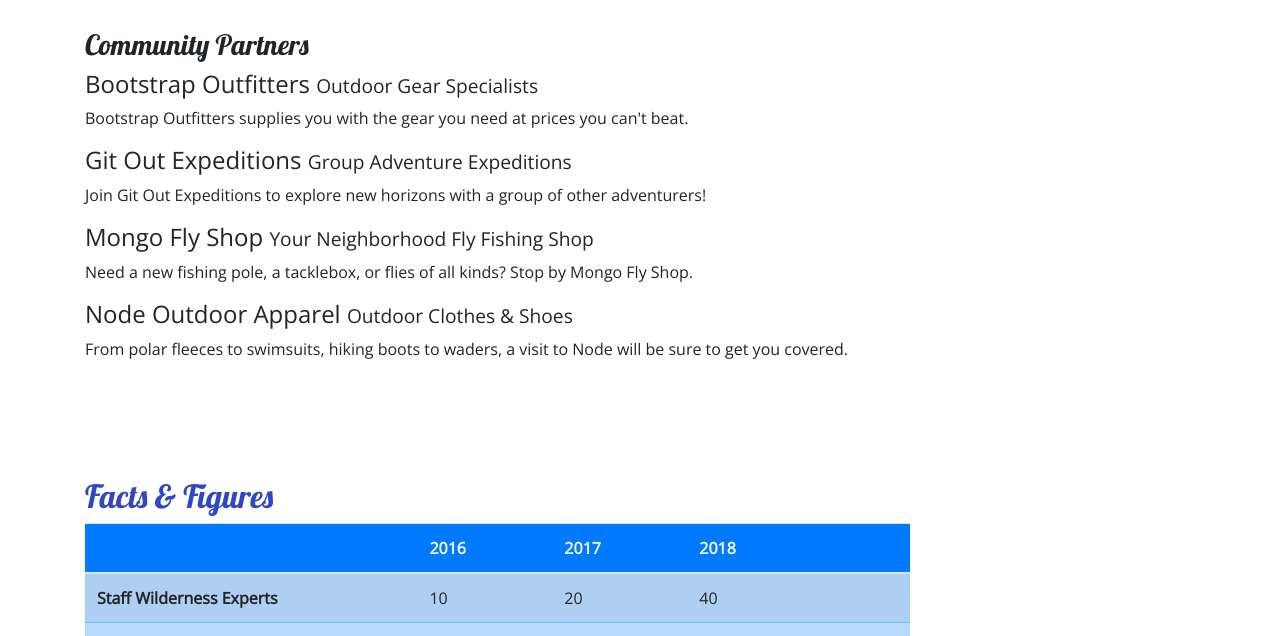
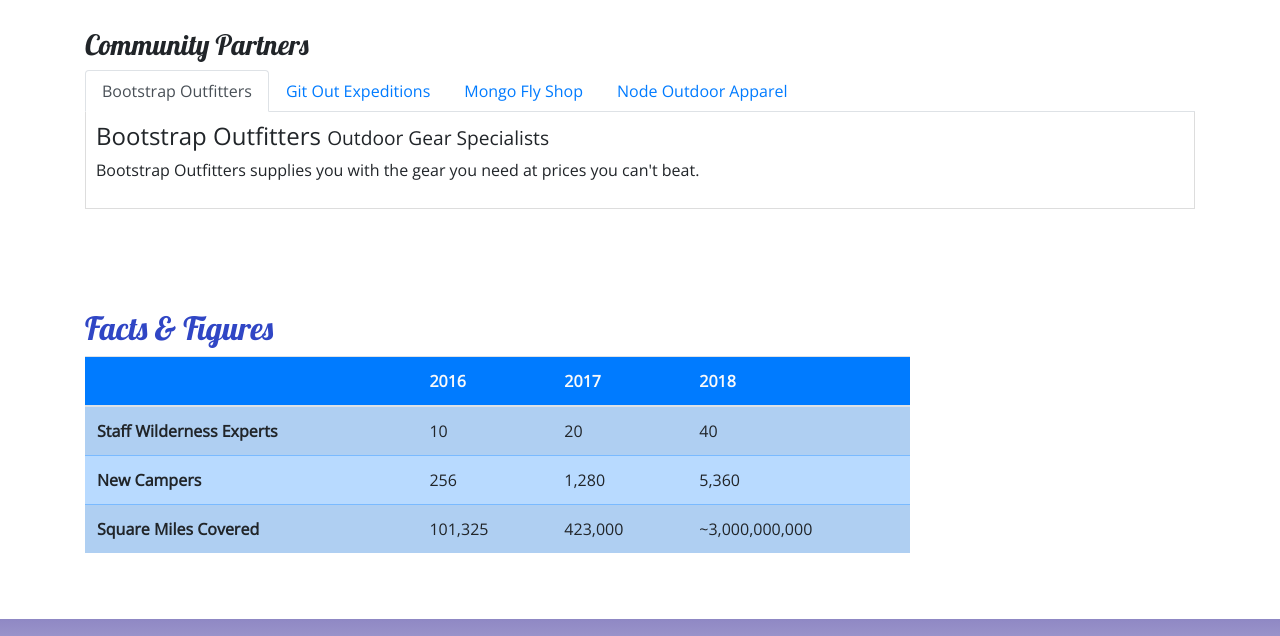
Before and after one commit to ttewabe/index.html, a website: page aboutus.html in a window 1280 px wide. Shown: the part 890-1526 px from the top of the page. Drawn offline with nearby package versions, Linux system fonts and the light colour scheme.

Commit message:
nav & Tabs

```diff
--- a/aboutus.html
+++ b/aboutus.html
@@ -99,14 +99,30 @@
          <div class="row row-content">
              <div class="col">
                  <h3>Community Partners</h3>
-                <h4>Bootstrap Outfitters <small>Outdoor Gear Specialists</small></h4>
-                 <p class=" d-none d-sm-block">Bootstrap Outfitters supplies you with the gear you need at prices you can't beat.</p>
-                <h4>Git Out Expeditions <small>Group Adventure Expeditions</small></h4>
-                <p class=" d-none d-sm-block">Join Git Out Expeditions to explore new horizons with a group of other adventurers!</p>
-                <h4>Mongo Fly Shop <small>Your Neighborhood Fly Fishing Shop</small></h4>
-                 <p class=" d-none d-sm-block">Need a new fishing pole, a tacklebox, or flies of all kinds? Stop by Mongo Fly Shop.</p>
-                <h4>Node Outdoor Apparel <small>Outdoor Clothes & Shoes</small></h4>
-                <p class=" d-none d-sm-block">From polar fleeces to swimsuits, hiking boots to waders, a visit to Node will be sure to get you covered.</p>
+                 <ul class="nav nav-tabs">
+                     <li class="nav-item"><a class="nav-link active" href="#bootstrap" role="tab" data-toggle="tab">Bootstrap Outfitters</a></li>
+                     <li class="nav-item"><a class="nav-link" href="#git" role="tab" data-toggle="tab">Git Out Expeditions</a></li>
+                     <li class="nav-item"><a class="nav-link" href="#mongo" role="tab" data-toggle="tab">Mongo Fly Shop</a></li>
+                     <li class="nav-item"><a class="nav-link" href="#node" role="tab" data-toggle="tab">Node Outdoor Apparel</a></li>
+                 </ul>
+            <div class="tab-content">
+                <div role="tabpanel" class="tab-pane fade show active" id="bootstrap">
+                   <h4>Bootstrap Outfitters <small>Outdoor Gear Specialists</small></h4>
+                   <p class=" d-none d-sm-block">Bootstrap Outfitters supplies you with the gear you need at prices you can't beat.</p>
+                </div>
+                <div role="tabpanel" class="tab-pane fade" id="git">
+                    <h4>Git Out Expeditions <small>Group Adventure Expeditions</small></h4>
+                    <p class="d-none d-sm-block">Join Git Out Expeditions to explore new horizons with a group of other adventurers!</p>
+                </div>
+                <div role="tabpanel" class="tab-pane fade" id="mongo">
+                    <h4>Mongo Fly Shop <small>Your Neighborhood Fly Fishing Shop.</small></h4>
+                    <p class="d-none d-sm-block">Need a new fishing pole, a tacklebox, or flies of all kinds? Stop by Mongo Fly Shop.</p>
+                </div>
+                <div role="tabpanel" class="tab-pane fade" id="node">
+                    <h4>Node Outdoor Apparel <small>Outdoor Clothes & Shoes</small></h4>
+                    <p class="d-none d-sm-block">From polar fleeces to swimsuits, hiking boots to waders, a visit to Node will be sure to get you covered.</p>
+                </div>
+            </div>
           </div>
       </div>
 
@@ -147,6 +163,7 @@
             </div>
         </div>
    </div>
+</div>
 
    <footer class="site-footer">
     <div class="container">
@@ -173,11 +190,13 @@
             </div>
        </div>
     </div>
+
 </footer>
 
     <script src="node_modules/jquery/dist/jquery.slim.min.js"></script>
     <script src="node_modules/popper.js/dist/umd/popper.min.js"></script>
     <script src="node_modules/bootstrap/dist/js/bootstrap.min.js"></script>
+    <script src="index.js"></script>
 </body>
 
 </html>
--- a/css/styles.css
+++ b/css/styles.css
@@ -36,3 +36,8 @@
     background-color: #901CAD;
 
 }
+.tab-content {
+    border: 1px solid #DDD;
+    border-top: none;
+    padding: 10px;
+}
```
